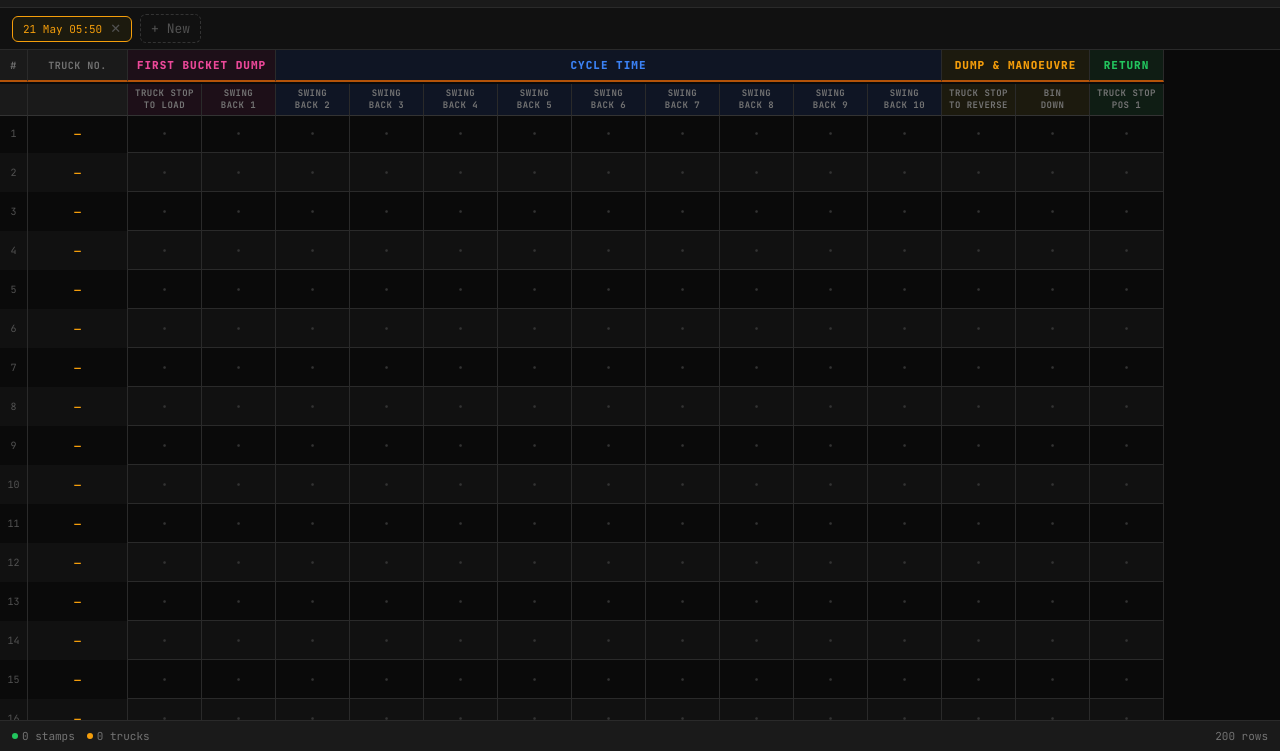
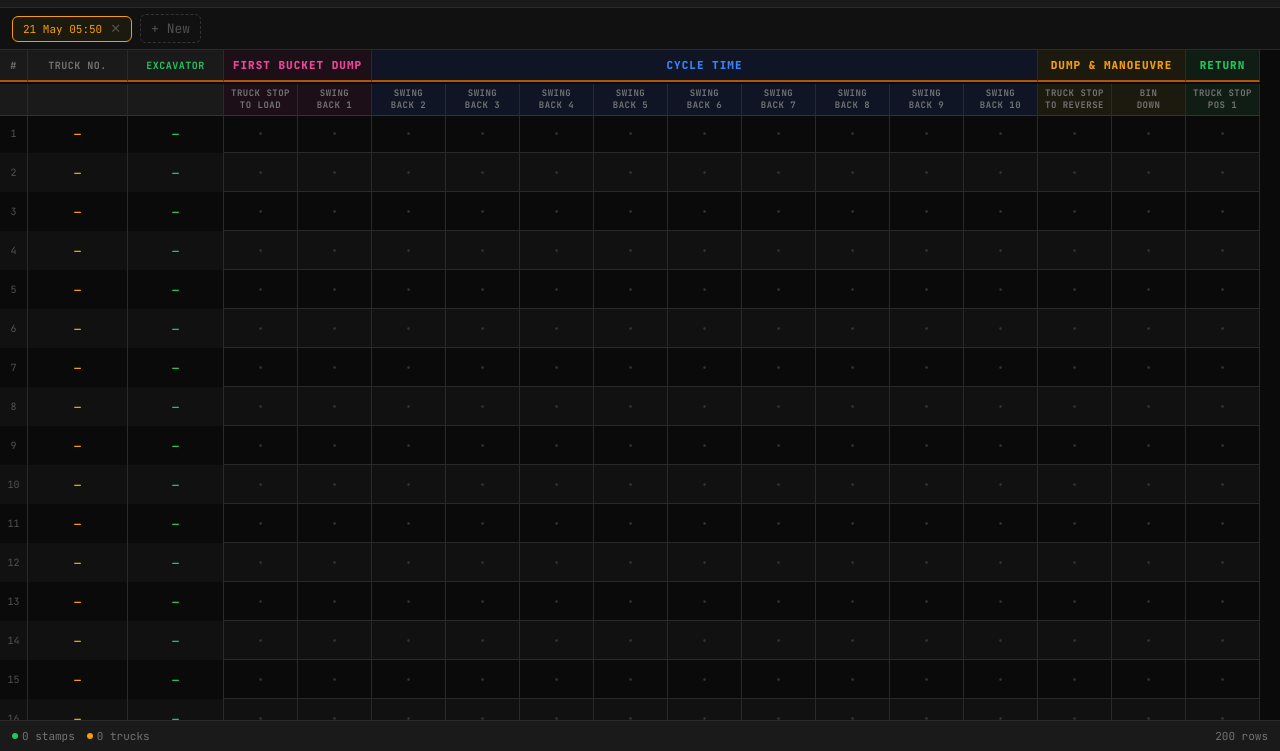
Before and after one commit to ichewe67-max/Cycle_Time_v01, a plain HTML site: page index.html in a window 1280 px wide. Both pictures are taken after a click on the button "+ New". Shown: the part 49-800 px from the top of the page. Drawn offline with Linux system fonts and the light colour scheme.

Commit message:
Add files via upload

```diff
--- a/index.html
+++ b/index.html
@@ -116,6 +116,18 @@
   }
   .truck-select option { background: var(--bg); color: var(--text); font-size: 14px; }
 
+  td.excav-cell {
+    padding: 0; position: sticky; left: 128px; z-index: 10;
+    border-right: 1px solid var(--border);
+  }
+  .excav-select {
+    width: 100%; background: transparent; border: none; color: var(--green);
+    font-family: var(--font); font-size: 11px; font-weight: 700;
+    padding: 8px 2px; cursor: pointer; text-align: center;
+    appearance: none; -webkit-appearance: none;
+  }
+  .excav-select option { background: var(--bg); color: var(--text); font-size: 14px; }
+
   td.ts-cell {
     padding: 0; border-right: 1px solid var(--border); border-bottom: 1px solid var(--border);
     min-width: 74px; text-align: center; cursor: pointer;
@@ -137,9 +149,11 @@
   tbody tr:nth-child(odd) td { background: var(--bg); }
   tbody tr:nth-child(even) td { background: var(--bg2); }
   tbody tr:nth-child(odd) td.row-num,
-  tbody tr:nth-child(odd) td.truck-cell { background: var(--bg); }
+  tbody tr:nth-child(odd) td.truck-cell,
+  tbody tr:nth-child(odd) td.excav-cell { background: var(--bg); }
   tbody tr:nth-child(even) td.row-num,
-  tbody tr:nth-child(even) td.truck-cell { background: var(--bg2); }
+  tbody tr:nth-child(even) td.truck-cell,
+  tbody tr:nth-child(even) td.excav-cell { background: var(--bg2); }
 
   /* ==================== MODAL ==================== */
   .modal-overlay {
@@ -218,6 +232,10 @@ const TRUCKS = [
   "RK150-1436","RK150-1437","RK150-1438","RK150-1439","RK150-1440","RK150-1441"
 ];
 
+const EXCAVATORS = [
+  "","EK200-1420","EK125-1321","EK125-1442","EK125-1443","EK125-1444","EB850-1245","EB850-1376"
+];
+
 const COLS = [
   { key:"B", group:"first", label:"Truck Stop\nto Load" },
   { key:"C", group:"first", label:"Swing\nBack 1" },
@@ -257,7 +275,7 @@ function save() {
 
 function emptyGrid(n) {
   const g = [];
-  for (let i = 0; i < n; i++) { const r = { truck:"" }; COLS.forEach(c => r[c.key] = ""); g.push(r); }
+  for (let i = 0; i < n; i++) { const r = { truck:"", excav:"" }; COLS.forEach(c => r[c.key] = ""); g.push(r); }
   return g;
 }
 
@@ -286,12 +304,16 @@ function deleteStudy(i) {
 
 function addRows() {
   const s = state.studies[state.activeIdx]; if (!s) return;
-  for (let i = 0; i < 10; i++) { const r = {truck:""}; COLS.forEach(c => r[c.key] = ""); s.grid.push(r); }
+  for (let i = 0; i < 10; i++) { const r = {truck:"", excav:""}; COLS.forEach(c => r[c.key] = ""); s.grid.push(r); }
   save(); render();
 }
 
 function setTruck(ri, val) {
   state.studies[state.activeIdx].grid[ri].truck = val; save();
+}
+
+function setExcav(ri, val) {
+  state.studies[state.activeIdx].grid[ri].excav = val; save();
 }
 
 function tapCell(ri, ck) {
@@ -323,9 +345,9 @@ function closeModal() { state.modal = null; render(); }
 
 function exportCSV() {
   const s = state.studies[state.activeIdx]; if (!s) return;
-  let csv = "Row,Truck No.," + COLS.map(c => c.label.replace("\n"," ")).join(",") + "\n";
+  let csv = "Row,Truck No.,Excavator," + COLS.map(c => c.label.replace("\n"," ")).join(",") + "\n";
   s.grid.forEach((r, i) => {
-    csv += [i+1, r.truck||"", ...COLS.map(c => r[c.key]||"")].join(",") + "\n";
+    csv += [i+1, r.truck||"", r.excav||"", ...COLS.map(c => r[c.key]||"")].join(",") + "\n";
   });
   const a = document.createElement("a");
   a.href = URL.createObjectURL(new Blob([csv],{type:"text/csv"}));
@@ -380,6 +402,7 @@ function render() {
     h += '<thead><tr>';
     h += '<th class="sticky" style="left:0;min-width:28px;background:var(--surface)">#</th>';
     h += '<th class="sticky" style="left:28px;min-width:100px;background:var(--surface)">Truck No.</th>';
+    h += '<th class="sticky" style="left:128px;min-width:96px;background:var(--surface);color:var(--green)">Excavator</th>';
     h += '<th colspan="2" class="group-header col-first" style="color:var(--pink)">First Bucket Dump</th>';
     h += '<th colspan="9" class="group-header col-cycle" style="color:var(--blue)">Cycle Time</th>';
     h += '<th colspan="2" class="group-header col-dump" style="color:var(--amber)">Dump &amp; Manoeuvre</th>';
@@ -390,6 +413,7 @@ function render() {
     h += '<tr>';
     h += '<th class="sticky" style="left:0;min-width:28px;background:var(--surface)"></th>';
     h += '<th class="sticky" style="left:28px;min-width:100px;background:var(--surface)"></th>';
+    h += '<th class="sticky" style="left:128px;min-width:96px;background:var(--surface)"></th>';
     COLS.forEach(c => {
       const cls = c.group==="first"?"col-first":c.group==="cycle"?"col-cycle":c.group==="dump"?"col-dump":"col-ret";
       h += `<th class="${cls}" style="white-space:pre-line;line-height:1.3;padding:4px 2px;font-size:9px">${c.label}</th>`;
@@ -404,6 +428,12 @@ function render() {
       h += `<td class="truck-cell" style="left:28px"><select class="truck-select" onchange="setTruck(${i},this.value)">`;
       TRUCKS.forEach(t => {
         h += `<option value="${t}" ${row.truck===t?'selected':''}>${t||'—'}</option>`;
+      });
+      h += '</select></td>';
+
+      h += `<td class="excav-cell" style="left:128px"><select class="excav-select" onchange="setExcav(${i},this.value)">`;
+      EXCAVATORS.forEach(e => {
+        h += `<option value="${e}" ${row.excav===e?'selected':''}>${e||'—'}</option>`;
       });
       h += '</select></td>';
 
```
